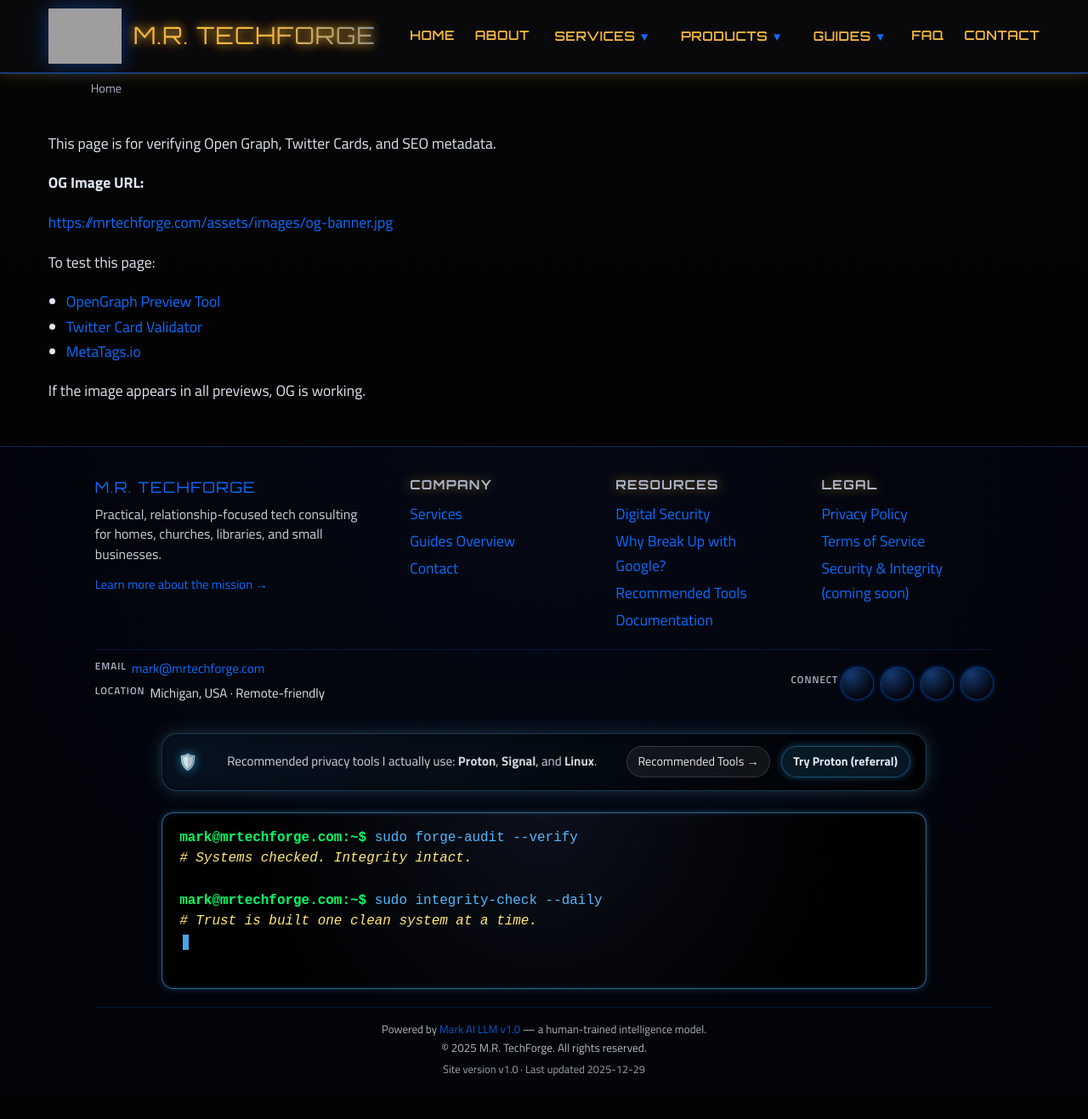
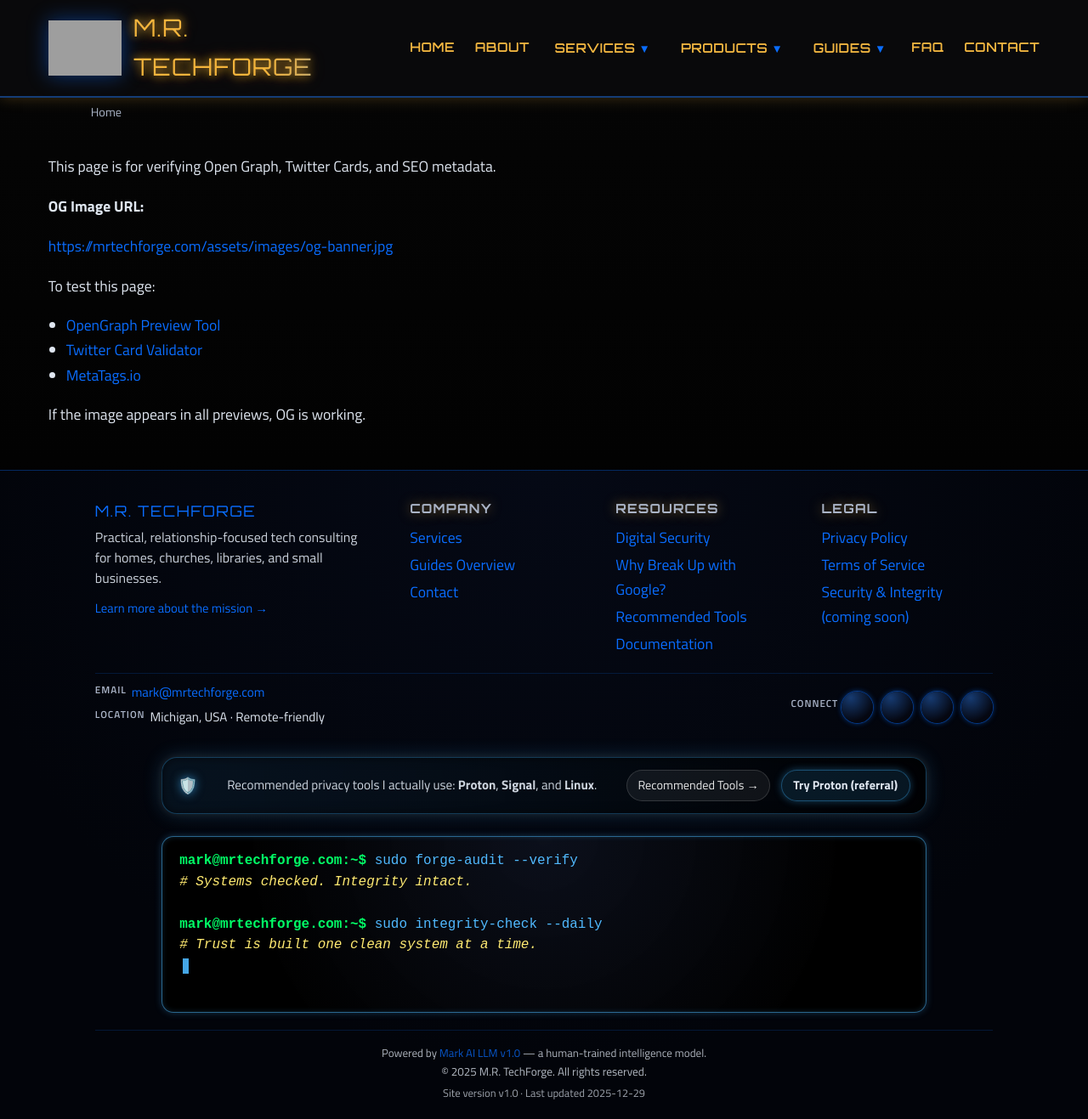
Before and after one commit to markisrt4/mrtechforge.github.io, a Jekyll site: the page built from seo-test.html, in a window 1280 px wide and 1317 px high. Shown: the whole window at 85% size. Built offline with Jekyll 4.4.1, drawn with Linux system fonts in a browser that asks for light colours; grey boxes are pictures that could not be loaded.

Commit message:
Update _nav.scss

```diff
--- a/_sass/_nav.scss
+++ b/_sass/_nav.scss
@@ -130,6 +130,12 @@
   display: none;
 }
 
+@media (min-width: 980px) {
+  .forge-header .logo-link {
+    padding-right: 1.4rem;
+    margin-right: 1.2rem;
+  }
+}
 
 /* -----------------------------------------------------
    BASE NAV + ACTIVE STATES
```
